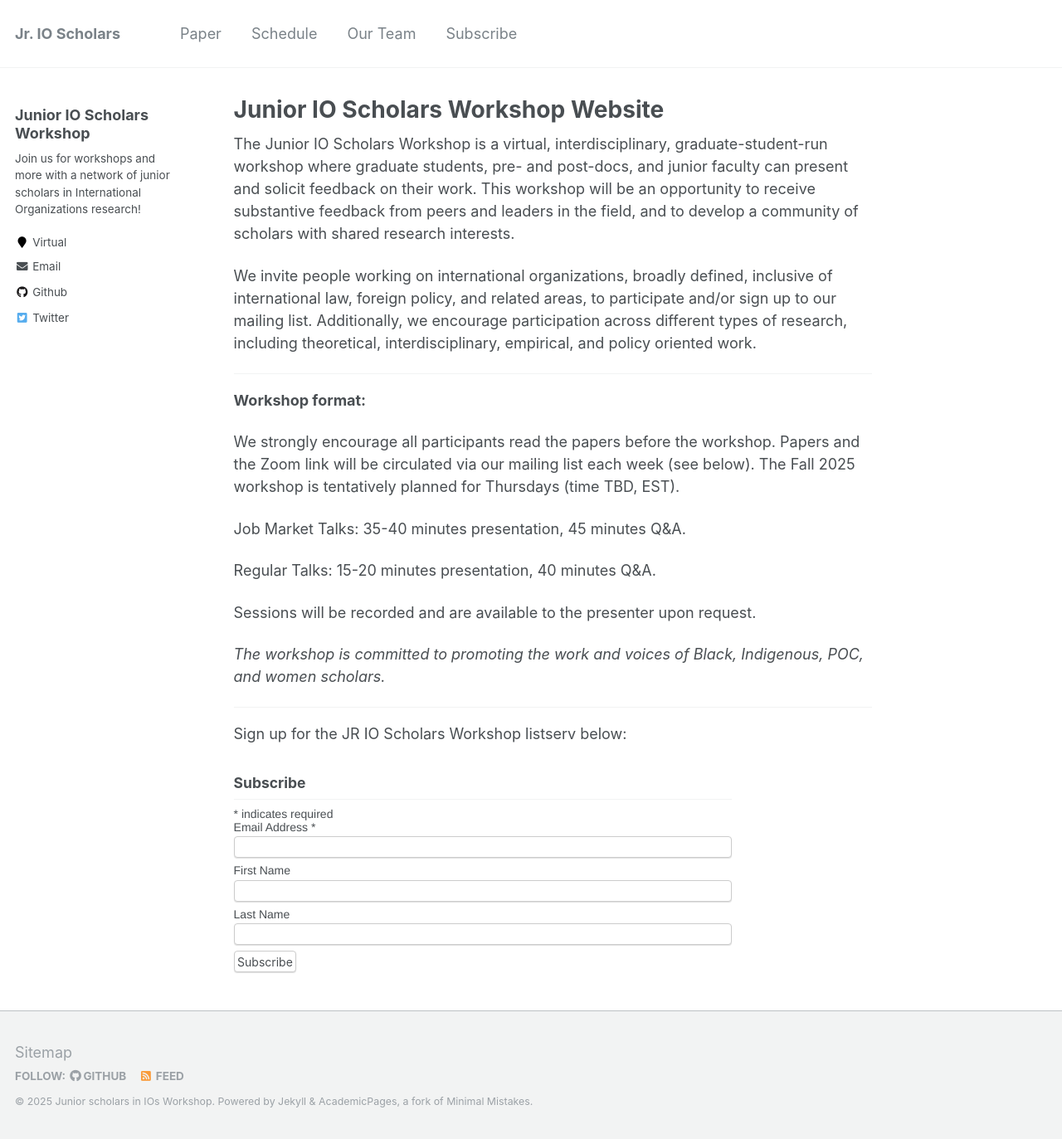
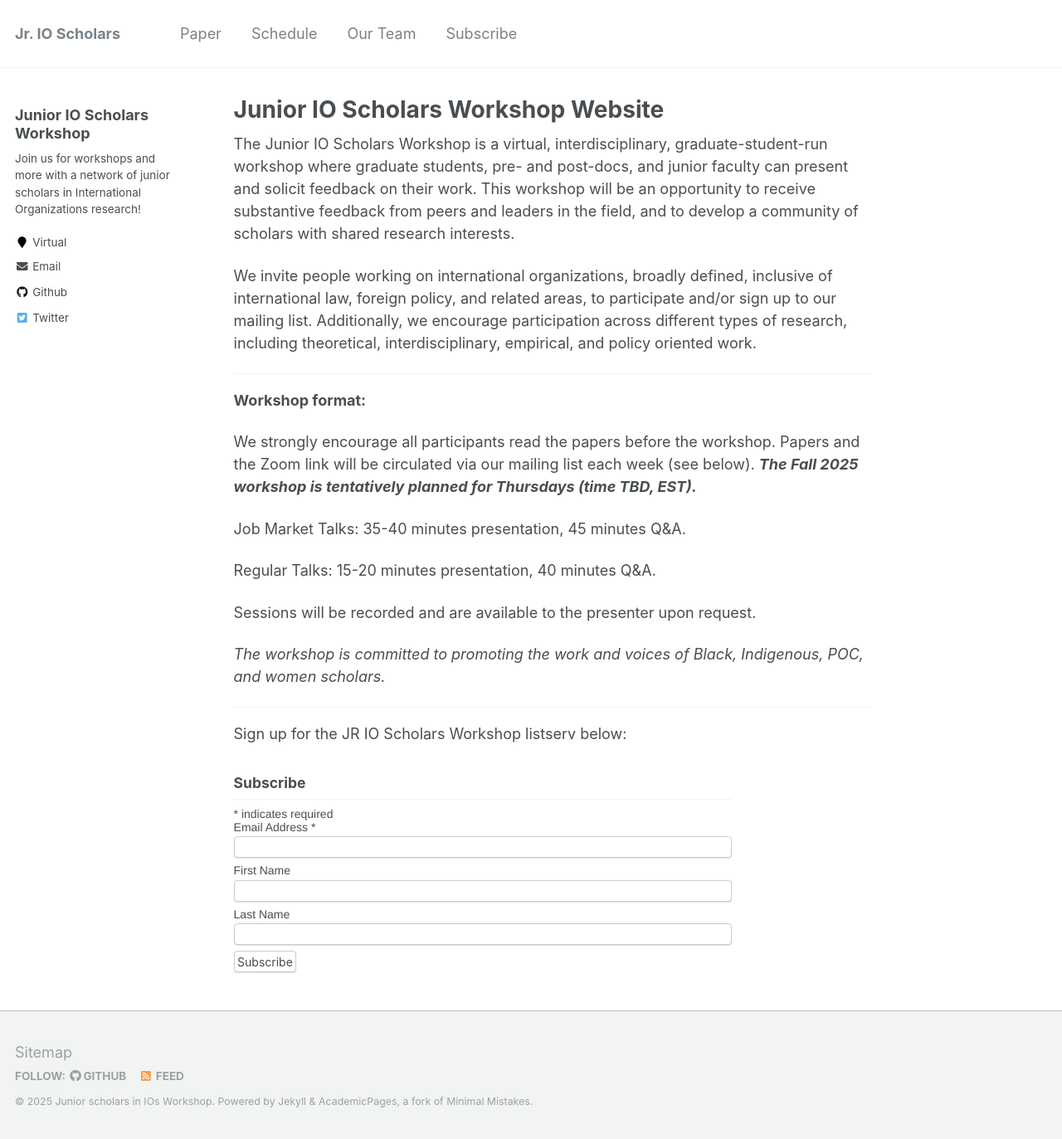
Before and after one commit to IO-workshop/IO-workshop.github.io, a Jekyll site: the page built from _pages/about.md, in a window 1280 px wide and 1373 px high. Shown: the whole window at 83% size. Built offline with Jekyll 4.4.1, drawn with Linux system fonts in a browser that asks for light colours; comment, search, counter and statistics services are not loaded.

```diff
--- a/_pages/about.md
+++ b/_pages/about.md
@@ -16,7 +16,7 @@ We invite people working on international organizations, broadly defined, inclus
 
 **Workshop format:**
 
-We strongly encourage all participants read the papers before the workshop. Papers and the Zoom link will be circulated via our mailing list each week (see below). The Fall 2025 workshop is tentatively planned for Thursdays (time TBD, EST).
+We strongly encourage all participants read the papers before the workshop. Papers and the Zoom link will be circulated via our mailing list each week (see below). ***The Fall 2025 workshop is tentatively planned for Thursdays (time TBD, EST).***
 
 Job Market Talks: 35-40 minutes presentation, 45 minutes Q&A.
 
```
